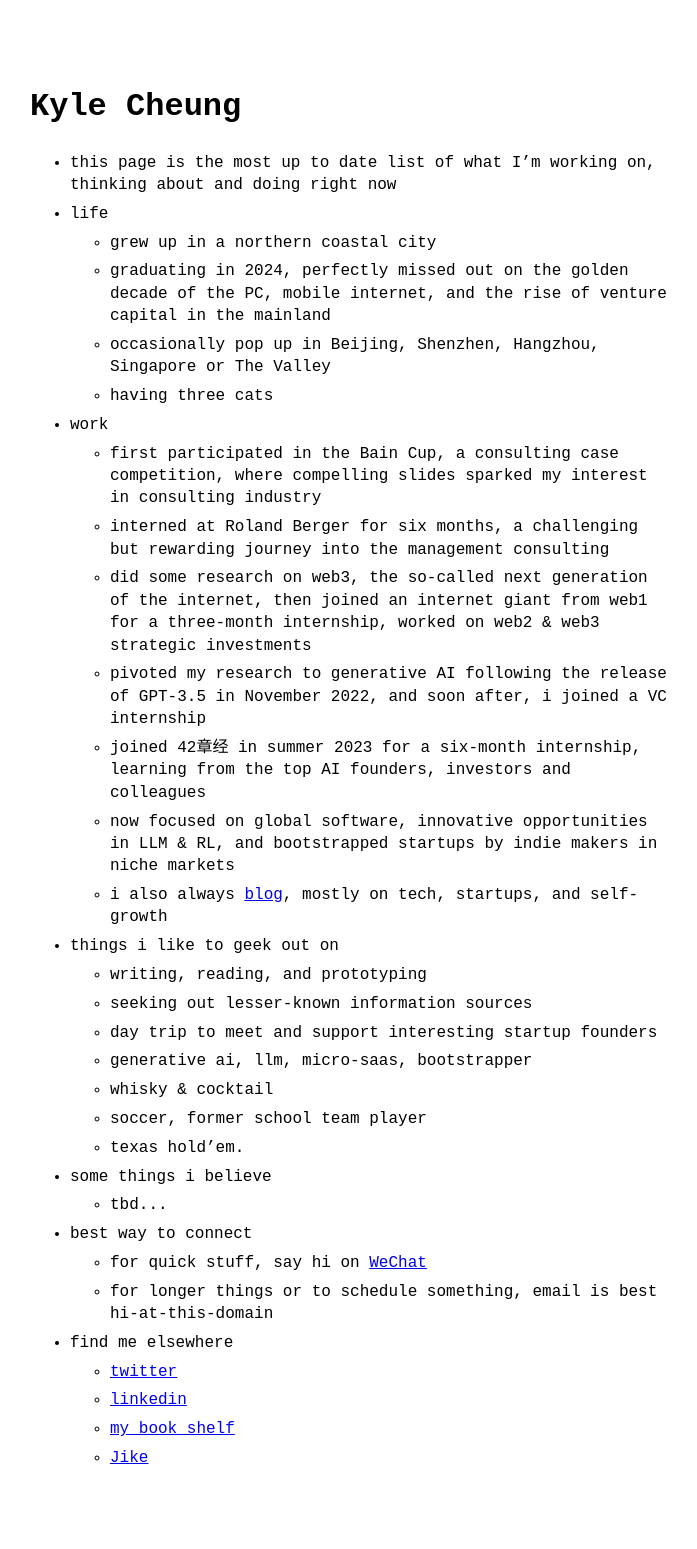
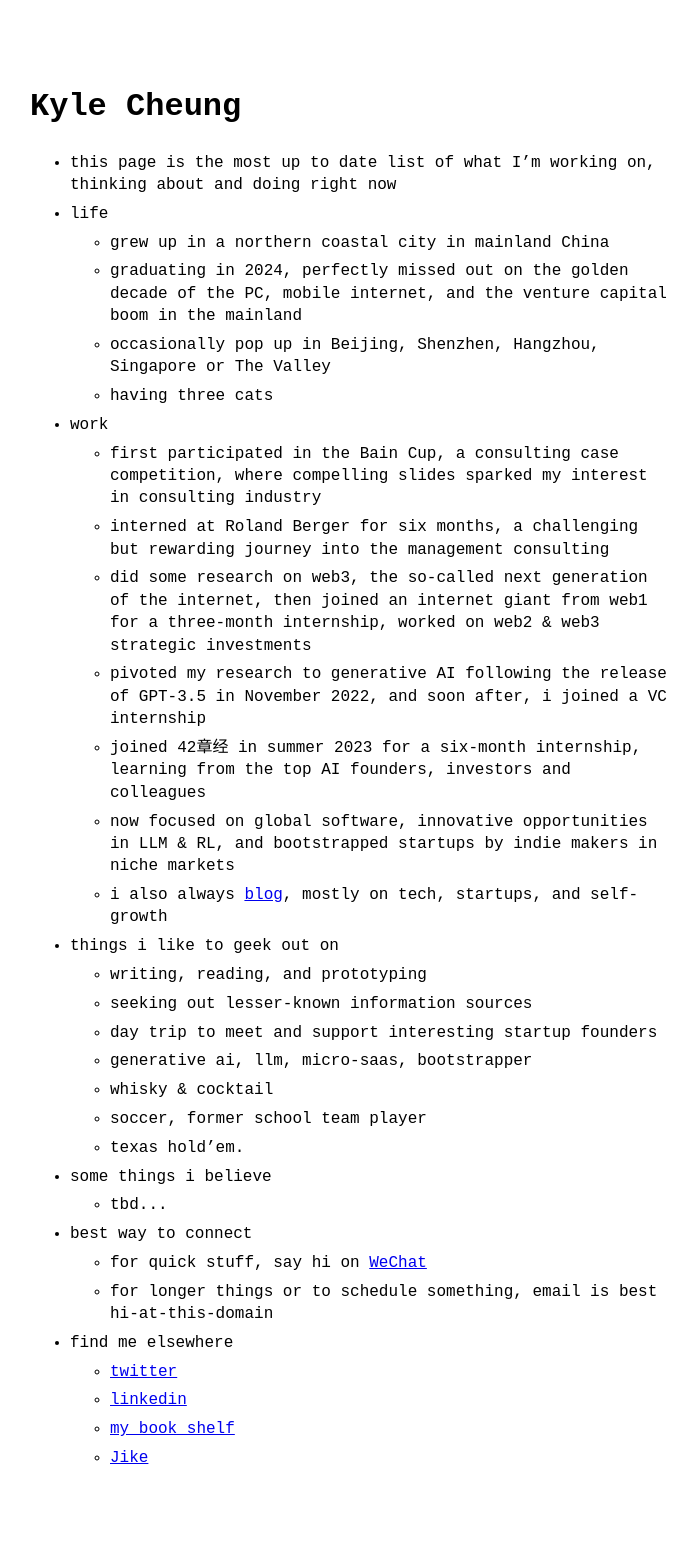
Before and after one commit to kylezgq/kylezgq.github.io, a Jekyll site: the page built from index.md, in a window 1280 px wide. Shown: the whole page, without its empty margins (290-987 px from the left). Built offline with Jekyll 4.4.1, drawn with Linux system fonts in a browser that asks for light colours.

Commit message:
Update menu.yml

```diff
--- a/_data/menu.yml
+++ b/_data/menu.yml
@@ -3,8 +3,8 @@
 
   - title: life
     entries:
-      - title: grew up in a northern coastal city
-      - title: graduating in 2024, perfectly missed out on the golden decade of the PC, mobile internet, and the rise of venture capital in the mainland
+      - title: grew up in a northern coastal city in mainland China
+      - title: graduating in 2024, perfectly missed out on the golden decade of the PC, mobile internet, and the venture capital boom in the mainland
       - title: occasionally pop up in Beijing, Shenzhen, Hangzhou, Singapore or The Valley
       - title: having three cats
 
```
